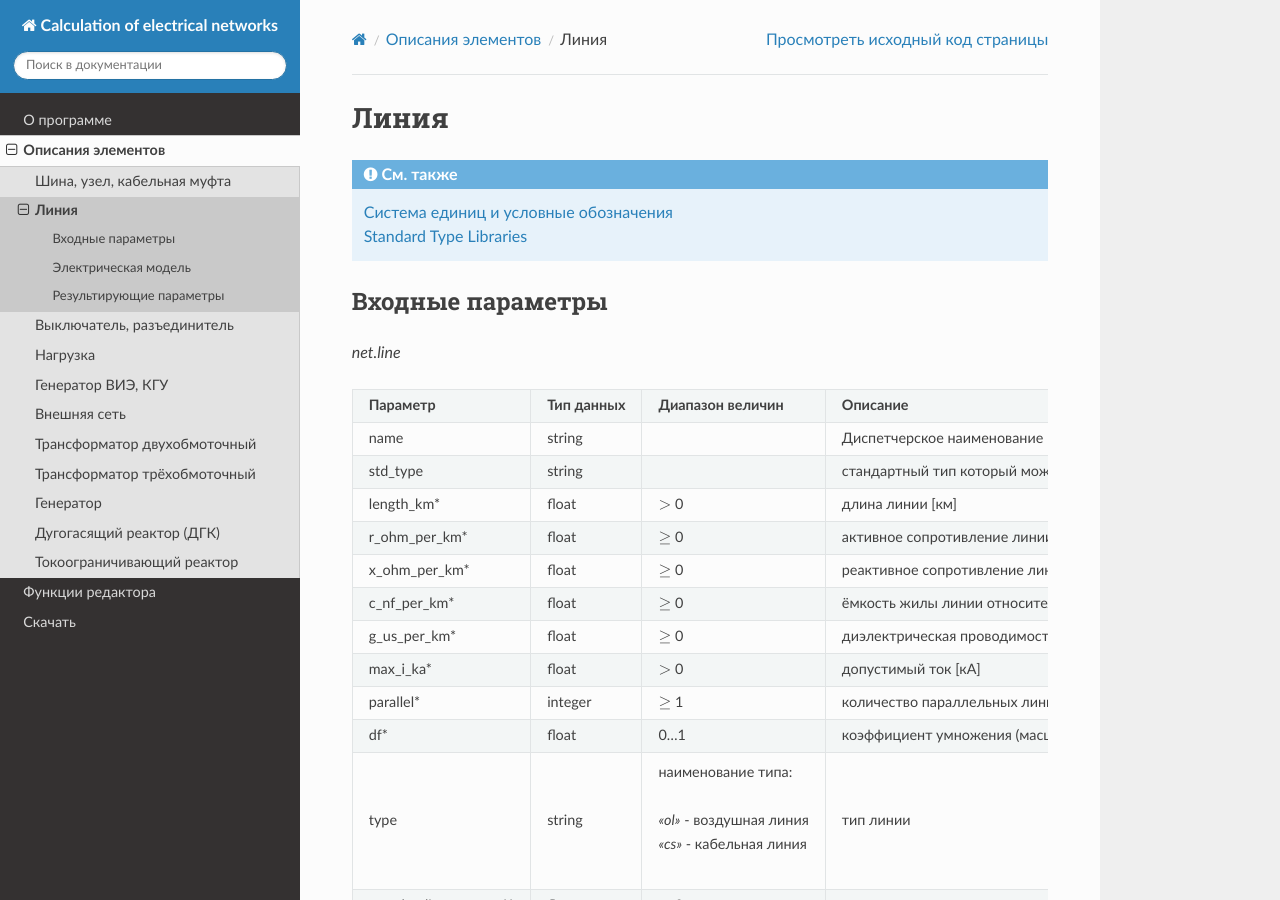
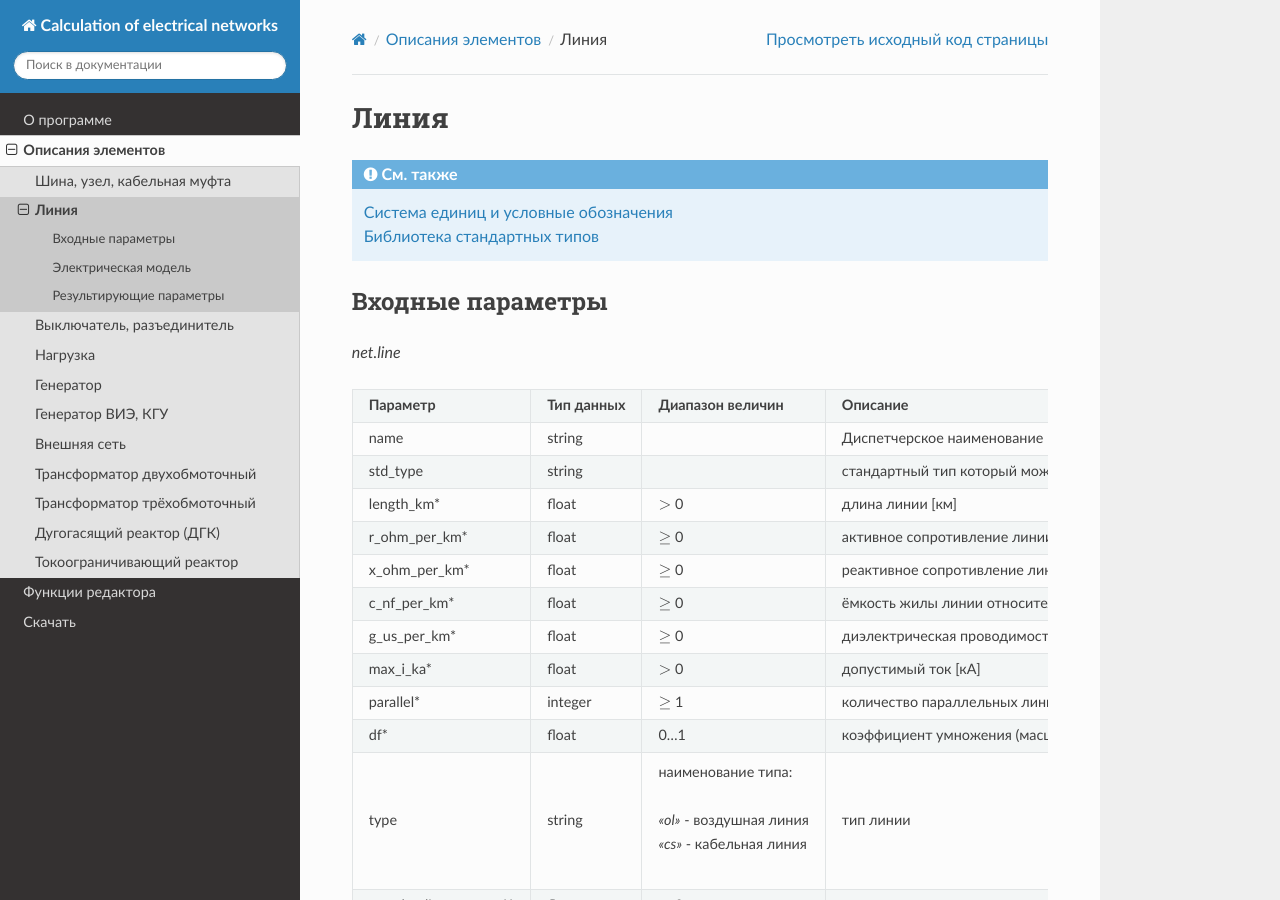
Before and after one commit to vicjan89/doctkz, a Sphinx documentation site: the page built from docs/source/elements/line.rst, in a window 1280 px wide and 900 px high. Built offline with Sphinx 7.4.7 and the Read the Docs theme 2.0.0, drawn with Linux system fonts in a browser that asks for light colours.

Commit message:
Исправил отображение файлов стандартных типов и наименование ссылок на них

```diff
--- a/docs/source/elements.rst
+++ b/docs/source/elements.rst
@@ -16,10 +16,10 @@
     elements/line
     elements/switch
     elements/load
+    elements/gen
     elements/sgen
     elements/ext_grid
     elements/trafo
     elements/trafo3w
-    elements/gen
     elements/shunt
     elements/impedance
--- a/docs/source/elements/line.rst
+++ b/docs/source/elements/line.rst
@@ -10,7 +10,7 @@
 .. seealso::
 
     :ref:`Система единиц и условные обозначения <conventions>` |br|
-    :ref:`Standard Type Libraries <std_types>`
+    :ref:`Библиотека стандартных типов <std_types>`
 
 Входные параметры
 =============================
--- a/docs/source/elements/trafo.rst
+++ b/docs/source/elements/trafo.rst
@@ -11,7 +11,7 @@
 .. seealso::
 
     :ref:`Система единиц и условные обозначения <conventions>` |br|
-    :ref:`Standard Type Libraries <std_types>`
+    :ref:`Библиотека стандартных типов <std_types>`
 
 Входные параметры
 =====================
--- a/docs/source/elements/trafo3w.rst
+++ b/docs/source/elements/trafo3w.rst
@@ -9,7 +9,7 @@
 .. seealso::
 
     :ref:`Система единиц и условные обозначения <conventions>` |br|
-    :ref:`Standard Type Libraries <std_types>`
+    :ref:`Библиотека стандартных типов <std_types>`
 
 
 .. note::
--- a/docs/source/std_types/linetypes.csv
+++ b/docs/source/std_types/linetypes.csv
@@ -1,4 +1,4 @@
-,r_ohm_per_km,x_ohm_per_km,c_nf_per_km,type,max_i_ka,endtemp_degree
+name,r_ohm_per_km,x_ohm_per_km,c_nf_per_km,type,max_i_ka,endtemp_degree
 А-120                         ,0.27,0.297,4.97,cs,100,0
 А-150                         ,0.21,0.288,4.97,cs,100,0
 А-16                          ,1.96,0.377,4.97,cs,100,0
--- a/docs/source/std_types/trafo3wtypes.csv
+++ b/docs/source/std_types/trafo3wtypes.csv
@@ -1,4 +1,4 @@
-,hv_bus,mv_bus,lv_bus,sn_hv_mva,sn_mv_mva,sn_lv_mva,vn_hv_kv,vn_mv_kv,vn_lv_kv,vk_hv_percent,vk_mv_percent,vk_lv_percent,vkr_hv_percent,vkr_mv_percent,vkr_lv_percent,shift_mv_degree,shift_lv_degree,pfe_kw,i0_percent,tap_side,tap_neutral,tap_min,tap_max,tap_step_percent,t1ap_step_degree,tap_pos,tap_at_star_point
+name,hv_bus,mv_bus,lv_bus,sn_hv_mva,sn_mv_mva,sn_lv_mva,vn_hv_kv,vn_mv_kv,vn_lv_kv,vk_hv_percent,vk_mv_percent,vk_lv_percent,vkr_hv_percent,vkr_mv_percent,vkr_lv_percent,shift_mv_degree,shift_lv_degree,pfe_kw,i0_percent,tap_side,tap_neutral,tap_min,tap_max,tap_step_percent,t1ap_step_degree,tap_pos,tap_at_star_point
 ТМТН-6300/35-68,35,11,6.6,6.3,0,6.3,35,11,6.6,7.5,7.5,16.5,0.87,,,,,13,2.3,,,,,,,,
 ТМТН-10000/35,36.75,11,6.6,16,0,16,36.75,11,6.6,16.5,8,7.2,0.75,,,,,18,2.1,,,,,,,,
 ТМТН-16000/35,36.75,11,6.6,16,0,16,36.75,11,6.6,17,8,7.5,0.71,,,,,24,1.6,,,,,,,,
--- a/docs/source/std_types/trafotypes.csv
+++ b/docs/source/std_types/trafotypes.csv
@@ -1,4 +1,4 @@
-,sn_mva,vn_hv_kv,vn_lv_kv,vk_percent,vkr_percent,pfe_kw,i0_percent,shift_degree,vk0_percent,vkr0_percent,mag0_percent,mag0_rx,si0_hv_partial
+name,sn_mva,vn_hv_kv,vn_lv_kv,vk_percent,vkr_percent,pfe_kw,i0_percent,shift_degree,vk0_percent,vkr0_percent,mag0_percent,mag0_rx,si0_hv_partial
 ТДН-10000/110_115,10,115,11.00,10.5,2,27,0.9,330,,,,,
 ТДН-16000/110_115,16,115,11.00,10.5,2,26,0.85,330,,,,,
 ТДН-25000/110_115,25,115,10.5,10.5,2,36,0.8,330,,,,,
```
